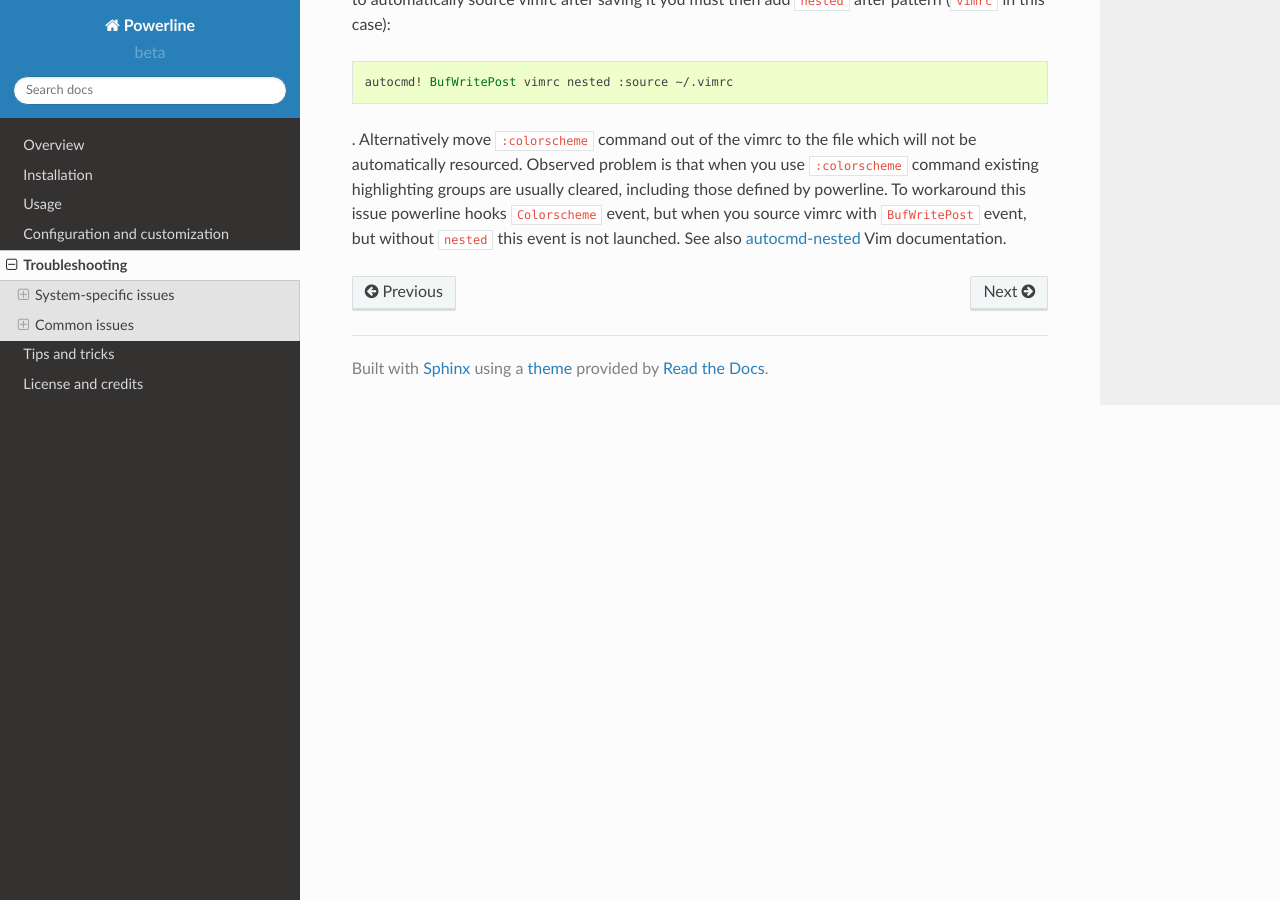
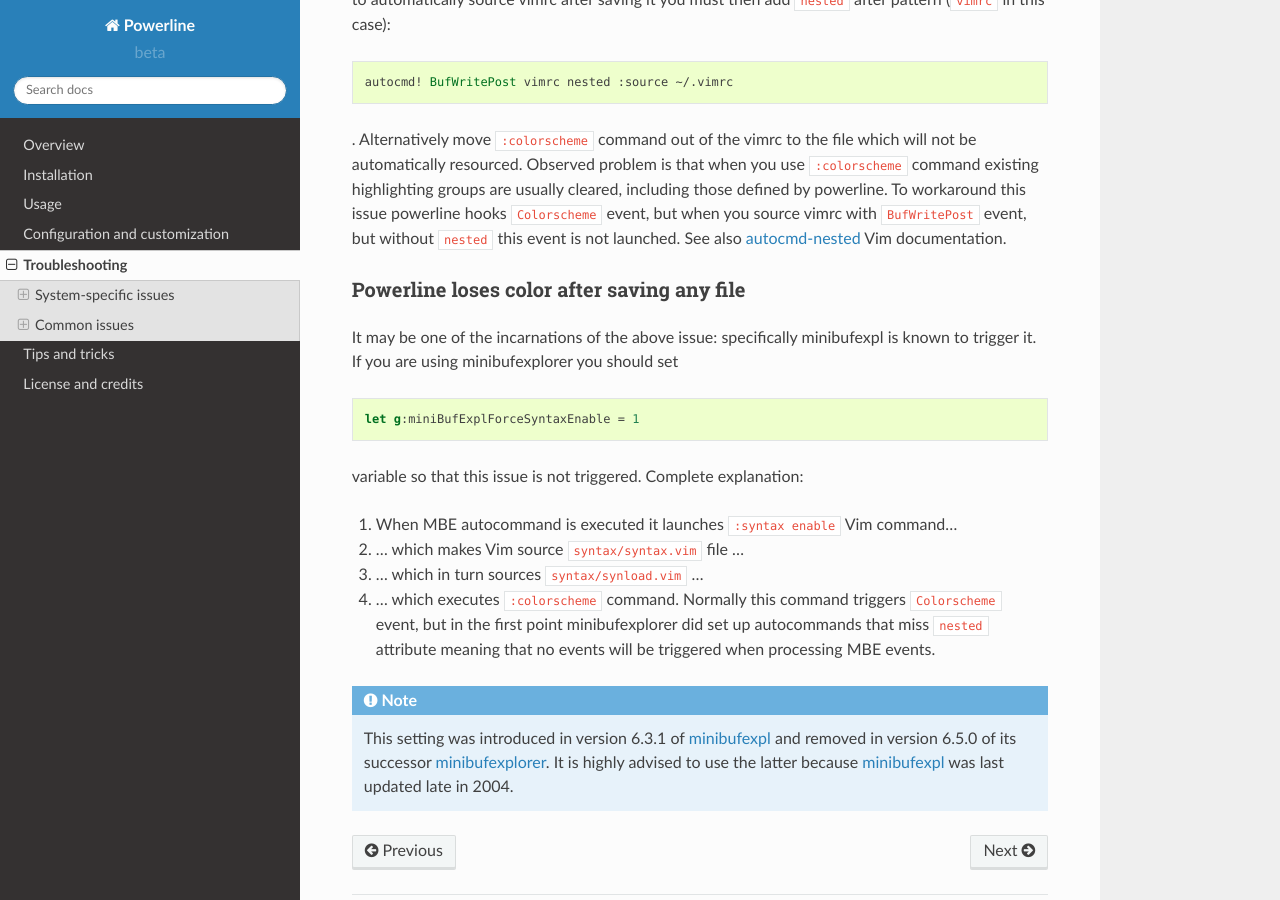
Before and after one commit to someyooyo/someyooyo, a Sphinx documentation site: the page built from docs/source/troubleshooting.rst, in a window 1280 px wide and 900 px high, scrolled down 3390 px. Built offline with Sphinx 7.4.7 and the Read the Docs theme 2.0.0, drawn with Linux system fonts in a browser that asks for light colours.

Commit message:
Add note about minibufexpl
Closes #230

```diff
--- a/docs/source/troubleshooting.rst
+++ b/docs/source/troubleshooting.rst
@@ -175,3 +175,31 @@ including those defined by powerline. To workaround this issue powerline hooks
 but without ``nested`` this event is not launched. See also `autocmd-nested
 <http://vimpluginloader.sourceforge.net/doc/autocmd.txt.html#autocmd-nested>`_
 Vim documentation.
+
+Powerline loses color after saving any file
+-------------------------------------------
+
+It may be one of the incarnations of the above issue: specifically minibufexpl
+is known to trigger it. If you are using minibufexplorer you should set
+
+.. code-block:: vim
+
+    let g:miniBufExplForceSyntaxEnable = 1
+
+variable so that this issue is not triggered. Complete explanation:
+
+#. When MBE autocommand is executed it launches ``:syntax enable`` Vim command…
+#. … which makes Vim source :file:`syntax/syntax.vim` file …
+#. … which in turn sources :file:`syntax/synload.vim` …
+#. … which executes ``:colorscheme`` command. Normally this command triggers
+   ``Colorscheme`` event, but in the first point minibufexplorer did set up
+   autocommands that miss ``nested`` attribute meaning that no events will be
+   triggered when processing MBE events.
+
+.. note::
+    This setting was introduced in version 6.3.1 of `minibufexpl
+    <http://www.vim.org/scripts/script.php?script_id=159>`_ and removed in
+    version 6.5.0 of its successor `minibufexplorer
+    <http://www.vim.org/scripts/script.php?script_id=3239>`_. It is highly
+    advised to use the latter because `minibufexpl`_ was last updated late in
+    2004.
```
